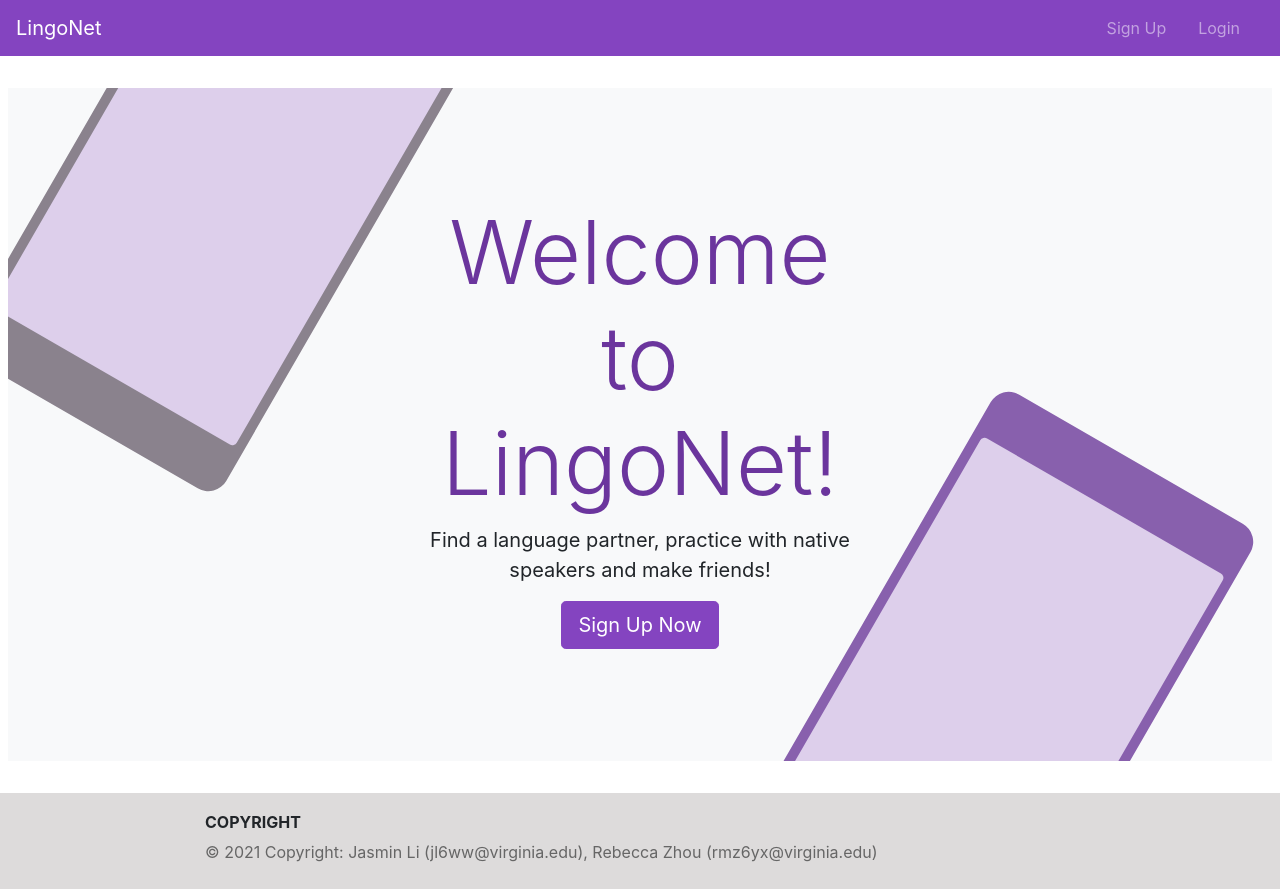
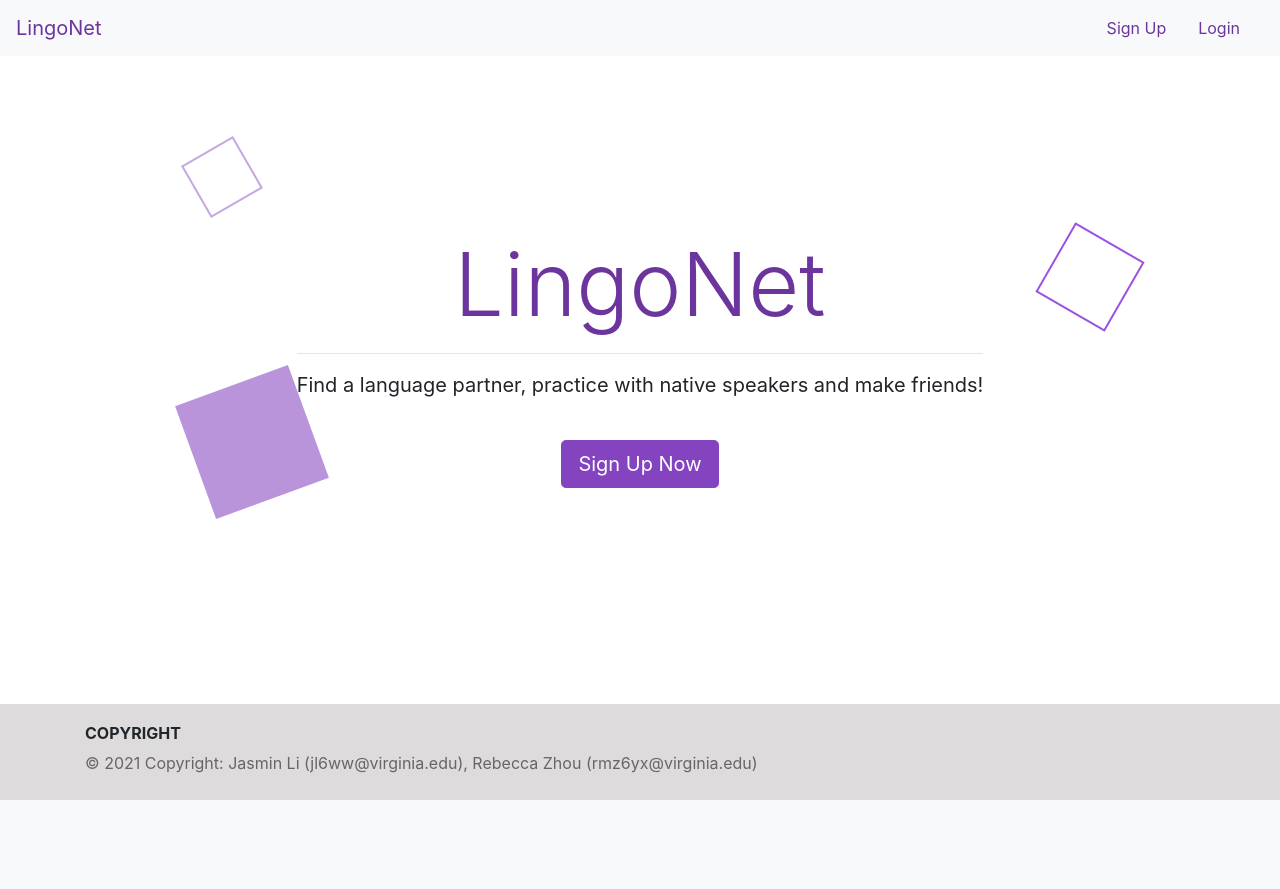
Before and after one commit to jayli201/lingoNet, a PHP site: page /auth/welcome.php in a window 1280 px wide. After the commit the page ends 800 px from the top, so only its background shows below. Run offline with PHP 8.4, Linux system fonts and the light colour scheme; some libraries are stand-ins or nearby versions.

Commit message:
revamped look

```diff
--- a/auth/login.php
+++ b/auth/login.php
@@ -43,7 +43,7 @@ if (isset($_POST['action'])) {
       <div class="position-relative overflow-hidden p-3 p-md-5 m-md-2">
         <div class="form">
           <h1 class="display-4">Login</h1>
-          <br />
+          <hr />
 
           <div class="feedback">
             <?php echo $error; ?>
--- a/auth/signup.php
+++ b/auth/signup.php
@@ -43,7 +43,7 @@ if (isset($_POST['action'])) {
       <div class="position-relative overflow-hidden p-3 p-md-5 m-md-2">
         <div class="form">
           <h1 class="display-4">Sign Up</h1>
-          <br />
+          <hr />
 
           <div class="feedback">
             <?php echo $error; ?>
--- a/auth/welcome.php
+++ b/auth/welcome.php
@@ -25,29 +25,33 @@
 </head>
 
 <body>
+
   <div class="page-container">
     <div class="content-wrap">
-      <div id="header"></div>
+      <?php include("../layout/welcome_header.html") ?>
       <br />
 
-      <div class="position-relative overflow-hidden p-3 p-md-5 m-md-2 text-center bg-light">
-        <div class="col-md-5 p-lg-3 mx-auto my-5">
-          <h1 class="display-2" style="color: #6b359d;">Welcome to LingoNet!</h1>
-          <p class="lead font-weight-normal">Find a language partner, practice with native speakers and make
+      <div class="welcome-content text-center">
+        <div>
+          <h1 class="display-2">LingoNet</h1>
+          <hr />
+          <p class=" lead font-weight-normal">Find a language partner, practice with native speakers and make
             friends!
           </p>
+          <br />
           <a class="btn btn-purple btn-lg" href="signup.php" role="button">Sign Up Now</a>
         </div>
-        <div class="product-device box-shadow d-none d-md-block"></div>
-        <div class="product-device product-device-2 box-shadow d-none d-md-block"></div>
+
+        <div class="box-1 box"></div>
+        <div class="box-2 box"></div>
+        <div class="box-3 box"></div>
       </div>
 
       <br />
-      <div id="footer"></div>
+      <?php include("../layout/footer.html") ?>
     </div>
   </div>
 
-  <script src="../layout/welcome_layout.js"></script>
   <script src="https://code.jquery.com/jquery-3.5.1.slim.min.js" integrity="sha384-DfXdz2htPH0lsSSs5nCTpuj/zy4C+OGpamoFVy38MVBnE+IbbVYUew+OrCXaRkfj" crossorigin="anonymous"></script>
   <script src="https://cdn.jsdelivr.net/npm/bootstrap@4.6.0/dist/js/bootstrap.bundle.min.js" integrity="sha384-Piv4xVNRyMGpqkS2by6br4gNJ7DXjqk09RmUpJ8jgGtD7zP9yug3goQfGII0yAns" crossorigin="anonymous"></script>
 </body>
--- a/css/content.css
+++ b/css/content.css
@@ -29,6 +29,10 @@
     width: 100%;
     height: 6rem;
     background-color:  rgb(221, 219, 219);
+}
+
+h1 {
+    color: #6b359d;
 }
 
 .form {
--- a/css/layout.css
+++ b/css/layout.css
@@ -1,5 +1,6 @@
 .navbar {
-    background: #8444c0;
+    /* background: #8444c0; */
+    color: black;
 }
 
 .nav-link {
--- a/css/welcome.css
+++ b/css/welcome.css
@@ -1,41 +1,50 @@
-/* Title: Bootstrap Example of Custom Components
-* Author: Bootstrap
-* Availability: https://getbootstrap.com/docs/4.0/examples/product/ */
+/* Title: Shoes-Nike-Landing-Page
+* Author: Vikalp2502
+* Availability: https://github.com/vikalp2502/Shoes-Nike-Landing-Page/ */
 
-.container {
-    max-width: 900px;
+.welcome-content {
+    height: 70%;
+    width: 100%;
+    display: flex;
+    position: fixed;
+    align-items: center;
+    justify-content: center;
 }
 
-/* dummy devices */
-.product-device {
+.box-1 {
     position: absolute;
-    right: 10%;
-    bottom: -30%;
-    width: 300px;
-    height: 540px;
-    background-color: #8860ad;
-    border-radius: 21px;
-    -webkit-transform: rotate(30deg);
-    transform: rotate(30deg);
+    width: 60px;
+    height: 60px;
+    background: none;
+    border: 2px solid #c5a7e1;
+    top: 12%;
+    left: 15%;
+    z-index: -1;
+    transform: rotate(60deg);
 }
 
-.product-device::before {
+.box-2 {
     position: absolute;
-    top: 10%;
-    right: 10px;
-    bottom: 10%;
-    left: 10px;
-    content: "";
-    background-color: #ddcfeb;
-    border-radius: 5px;
+    width: 120px;
+    height: 120px;
+    background: #b994db;
+    /* border: 2px solid orange; */
+    top: 54%;
+    left: 15%;
+    z-index: -1;
+    transform: rotate(-110deg);
 }
 
-.product-device-2 {
-    top: -25%;
-    right: auto;
-    bottom: 0;
-    left: 5%;
-    background-color: #8a828d;
+.box-3 {
+    position: absolute;
+    width: 80px;
+    height: 80px;
+    background: none;
+    border: 2px solid #9c51e2;
+    top: 28%;
+    left: 82%;
+    z-index: -1;
+    transform: rotate(30deg);
 }
 
 @media only screen and (max-width: 768px) {
--- a/layout/welcome_header.html
+++ b/layout/welcome_header.html
@@ -7,18 +7,20 @@
 ***************************************************************************************/ -->
 
 <header>
-  <nav class="navbar navbar-expand-md navbar-dark">
-    <a class="navbar-brand" href="welcome.php">LingoNet</a>
+  <nav class="navbar navbar-expand-md bg-light navbar-light">
+    <a class="navbar-brand" href="welcome.php" style="color: #6b359d;">
+      LingoNet
+    </a>
     <button class="navbar-toggler" type="button" data-toggle="collapse" data-target="#collapsibleNavbar">
       <span class="navbar-toggler-icon"></span>
     </button>
-    <div class="collapse navbar-collapse bg-purple justify-content-end" id="collapsibleNavbar">
+    <div class="collapse navbar-collapse justify-content-end" id="collapsibleNavbar">
       <ul class="navbar-nav">
-        <li class=" nav-item">
-          <a class="nav-link" href="signup.php">Sign Up</a>
+        <li class="nav-item">
+          <a class="nav-link" href="signup.php" style="color: #6b359d;">Sign Up</a>
         </li>
-        <li class="nav-item">
-          <a class="nav-link" href="login.php">Login</a>
+        <li class="nav-item ">
+          <a class="nav-link" href="login.php" style="color: #6b359d;">Login</a>
         </li>
       </ul>
     </div>
--- a/pages/profile.php
+++ b/pages/profile.php
@@ -69,6 +69,7 @@ if (isset($_POST['deleteTarget'])) {
   <title>Profile</title>
   <script src="//code.jquery.com/jquery-1.10.2.js"></script>
   <link rel="stylesheet" href="https://cdn.jsdelivr.net/npm/bootstrap@4.6.0/dist/css/bootstrap.min.css" integrity="sha384-B0vP5xmATw1+K9KRQjQERJvTumQW0nPEzvF6L/Z6nronJ3oUOFUFpCjEUQouq2+l" crossorigin="anonymous">
+  <link rel="stylesheet" href="https://cdnjs.cloudflare.com/ajax/libs/font-awesome/5.13.0/css/all.min.css">
   <link rel="stylesheet" href="../css/layout.css" />
   <link rel="stylesheet" href="../css/content.css" />
   <link rel="stylesheet" href="../css/theme.css" />
@@ -90,6 +91,7 @@ if (isset($_POST['deleteTarget'])) {
       <div class="position-relative overflow-hidden p-3 p-md-5 m-md-2">
         <div class="content">
           <h1 class="display-4">Profile</h1>
+          <hr />
           <br />
 
           <div class="container">
```
Also changed, not shown: auth/signup_cont.php (+4 -4 lines), layout/header.html (+6 -6 lines), pages/friends.php (+14 -12 lines), pages/postfeed.php (+46 -30 lines), pages/relevant_profile/profile_info.php (+14 -7 lines), pages/relevant_profile/profile_lang.php (+40 -24 lines), pages/relevant_profile/profile_post.php (+23 -18 lines).
